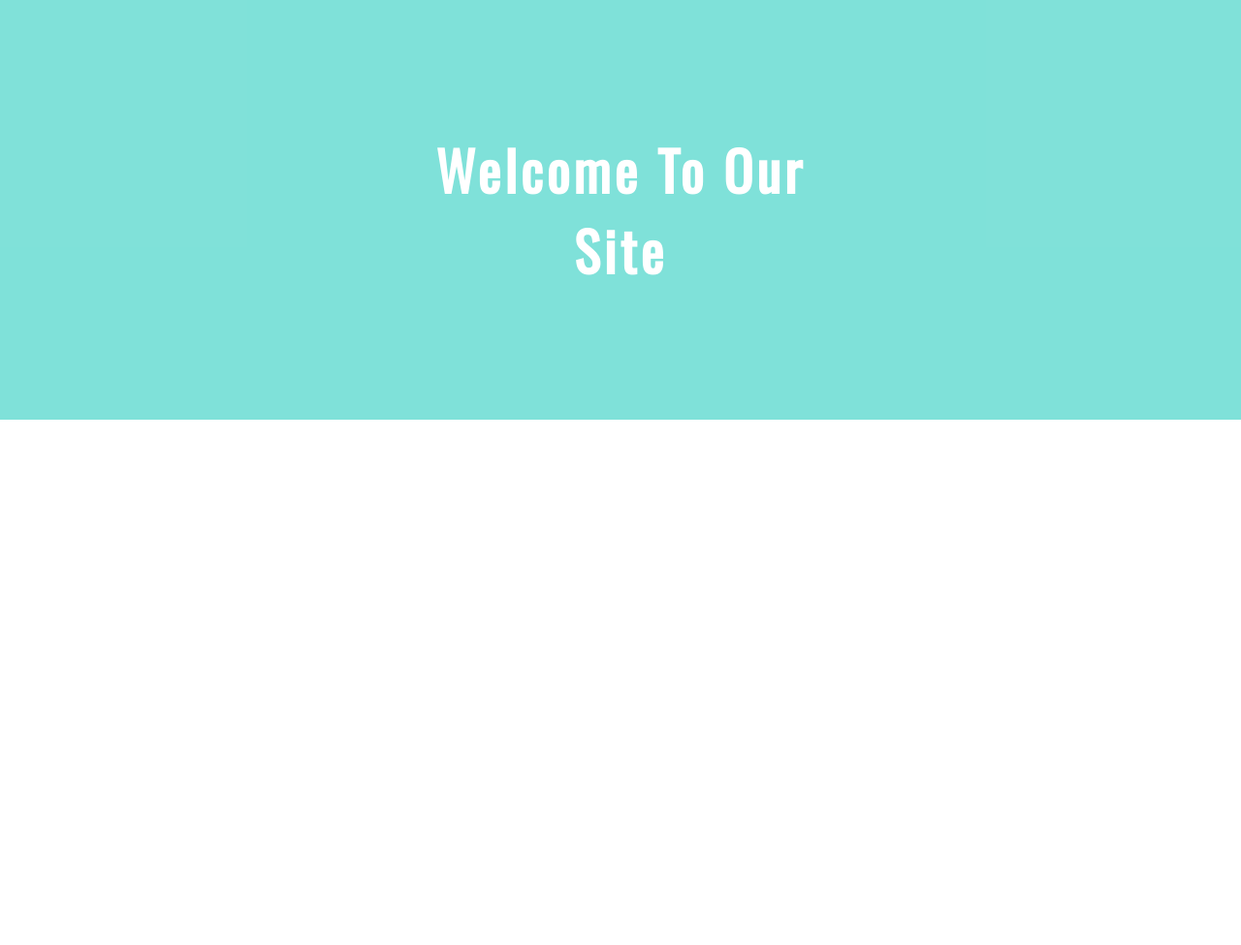
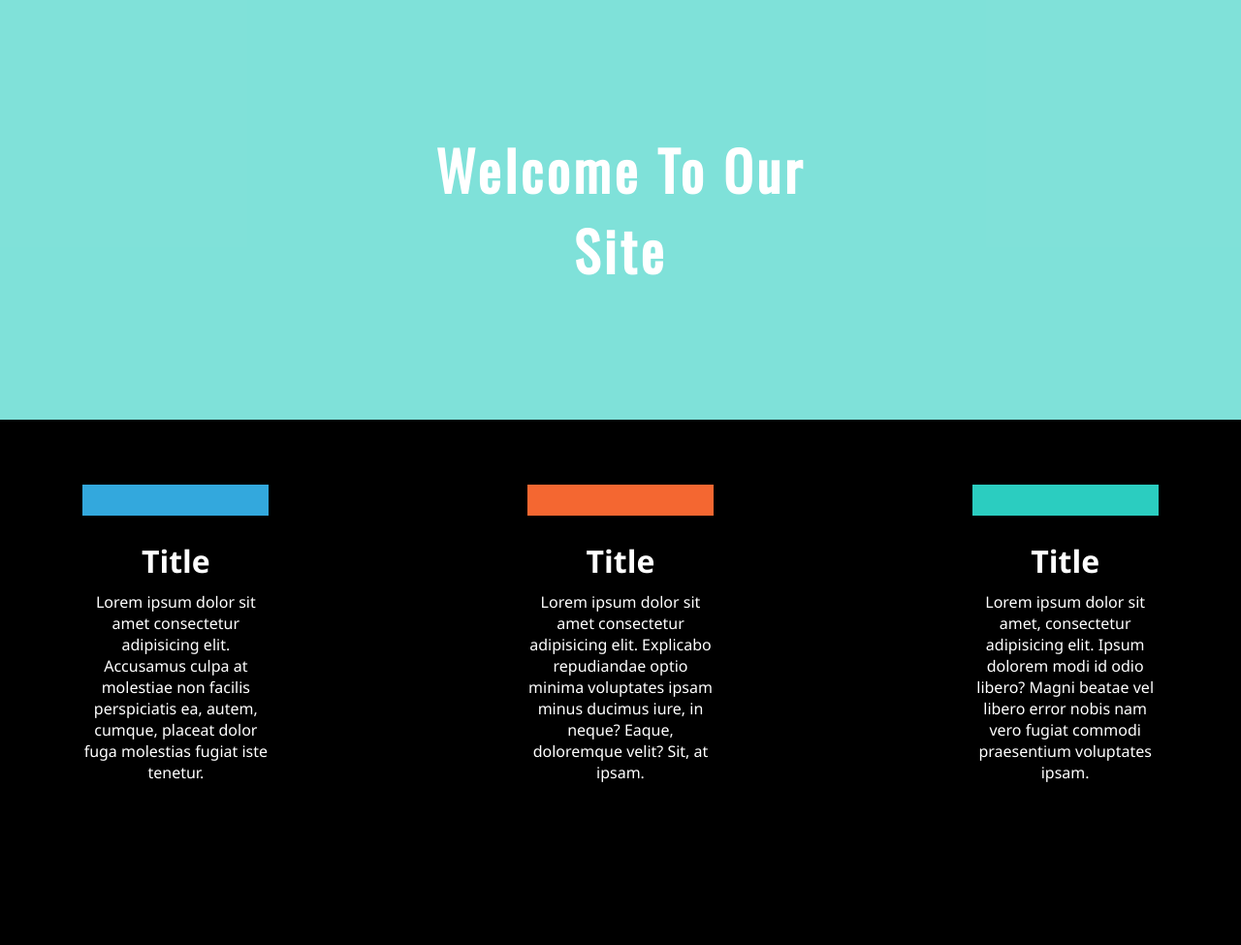
Before and after one commit to clocknane/Checkpoint2-BaconIpsum, a plain HTML site: page index.html in a window 1280 px wide. Shown: the whole page at 97% size. Before the commit the page ends 800 px from the top, so only its background shows below. Drawn offline with nearby package versions, Linux system fonts and the light colour scheme.

Commit message:
BaconIpsum Landing Page

```diff
--- a/css/main.css
+++ b/css/main.css
@@ -11,6 +11,16 @@ header .container {
   height: 27.05rem;
 }
 
+main .container {
+  display: grid;
+  grid-template-columns: repeat(3, 1fr);
+  grid-template-rows: repeat(3, 1fr);
+  grid-column-gap: 6rem;
+  background: #000;
+  color: #fff;
+  height: 33.91rem;
+}
+
 .container .welcome-text {
   grid-column: 2 / span 1;
   justify-self: center;
@@ -21,3 +31,81 @@ header .container {
   color: #fff;
   letter-spacing: 0.25rem;
 }
+
+.blue-bar {
+  grid-column: 1;
+  grid-row: 1;
+  justify-self: center;
+  align-self: center;
+  background: #33a8dd;
+  width: 12rem;
+  height: 2rem;
+}
+
+.container .blue-header {
+  grid-column: 1;
+  grid-row: 1;
+  justify-self: center;
+  align-self: end;
+  font-family: "Segoe UI", Tahoma, Geneva, Verdana, sans-serif;
+}
+
+.container .blue-p {
+  font-family: "Segoe UI", Tahoma, Geneva, Verdana, sans-serif;
+  text-align: center;
+  justify-self: center;
+  margin-top: 1.25vh;
+  width: 15vw;
+}
+
+.orange-bar {
+  grid-column: 2;
+  grid-row: 1;
+  justify-self: center;
+  align-self: center;
+  background: #f46731;
+  width: 12rem;
+  height: 2rem;
+}
+
+.container .orange-header {
+  grid-column: 2;
+  grid-row: 1;
+  justify-self: center;
+  align-self: end;
+  font-family: "Segoe UI", Tahoma, Geneva, Verdana, sans-serif;
+}
+
+.container .orange-p {
+  font-family: "Segoe UI", Tahoma, Geneva, Verdana, sans-serif;
+  text-align: center;
+  justify-self: center;
+  margin-top: 1.25vh;
+  width: 15vw;
+}
+
+.teal-bar {
+  grid-column: 3;
+  grid-row: 1;
+  justify-self: center;
+  align-self: center;
+  background: #2bcdc0;
+  width: 12rem;
+  height: 2rem;
+}
+
+.container .teal-header {
+  grid-column: 3;
+  grid-row: 1;
+  justify-self: center;
+  align-self: end;
+  font-family: "Segoe UI", Tahoma, Geneva, Verdana, sans-serif;
+}
+
+.container .teal-p {
+  font-family: "Segoe UI", Tahoma, Geneva, Verdana, sans-serif;
+  text-align: center;
+  justify-self: center;
+  margin-top: 1.25vh;
+  width: 15vw;
+}
--- a/index.html
+++ b/index.html
@@ -17,5 +17,30 @@
         <h1 class="welcome-text">Welcome To Our Site</h1>
       </div>
     </header>
+    <main>
+      <div class="container">
+        <div class="blue-bar"></div>
+        <h1 class="blue-header">Title</h1>
+        <p class="blue-p">
+          Lorem ipsum dolor sit amet consectetur adipisicing elit. Accusamus
+          culpa at molestiae non facilis perspiciatis ea, autem, cumque, placeat
+          dolor fuga molestias fugiat iste tenetur.
+        </p>
+        <div class="orange-bar"></div>
+        <h1 class="orange-header">Title</h1>
+        <p class="orange-p">
+          Lorem ipsum dolor sit amet consectetur adipisicing elit. Explicabo
+          repudiandae optio minima voluptates ipsam minus ducimus iure, in
+          neque? Eaque, doloremque velit? Sit, at ipsam.
+        </p>
+        <div class="teal-bar"></div>
+        <h1 class="teal-header">Title</h1>
+        <p class="teal-p">
+          Lorem ipsum dolor sit amet, consectetur adipisicing elit. Ipsum
+          dolorem modi id odio libero? Magni beatae vel libero error nobis nam
+          vero fugiat commodi praesentium voluptates ipsam.
+        </p>
+      </div>
+    </main>
   </body>
 </html>
```
